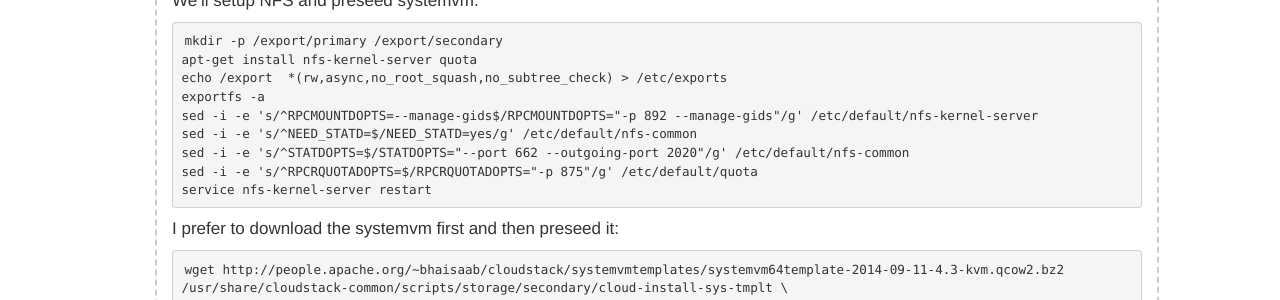
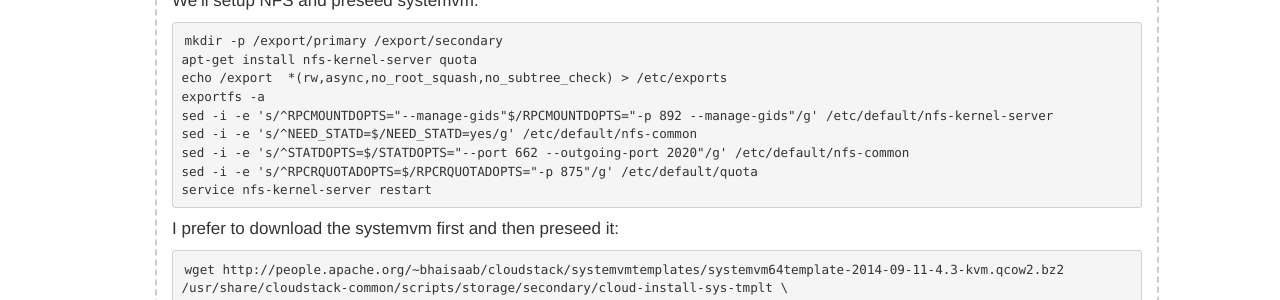
Before and after one commit to rohityadavcloud/rohityadavcloud.github.io, a Jekyll site: the page built from _posts/2014-09-12-cloudstack-kvm.markdown, in a window 1280 px wide and 900 px high, scrolled down 2285 px. Shown: the part 227-527 px from the top of the window. Built offline with Jekyll 4.4.1, drawn with Linux system fonts in a browser that asks for light colours; comment, search, counter and statistics services are not loaded.

```diff
--- a/_posts/2014-09-12-cloudstack-kvm.markdown
+++ b/_posts/2014-09-12-cloudstack-kvm.markdown
@@ -146,7 +146,7 @@ We'll setup NFS and preseed systemvm.
     apt-get install nfs-kernel-server quota
     echo /export  *(rw,async,no_root_squash,no_subtree_check) > /etc/exports
     exportfs -a
-    sed -i -e 's/^RPCMOUNTDOPTS=--manage-gids$/RPCMOUNTDOPTS="-p 892 --manage-gids"/g' /etc/default/nfs-kernel-server
+    sed -i -e 's/^RPCMOUNTDOPTS="--manage-gids"$/RPCMOUNTDOPTS="-p 892 --manage-gids"/g' /etc/default/nfs-kernel-server
     sed -i -e 's/^NEED_STATD=$/NEED_STATD=yes/g' /etc/default/nfs-common
     sed -i -e 's/^STATDOPTS=$/STATDOPTS="--port 662 --outgoing-port 2020"/g' /etc/default/nfs-common
     sed -i -e 's/^RPCRQUOTADOPTS=$/RPCRQUOTADOPTS="-p 875"/g' /etc/default/quota
```
